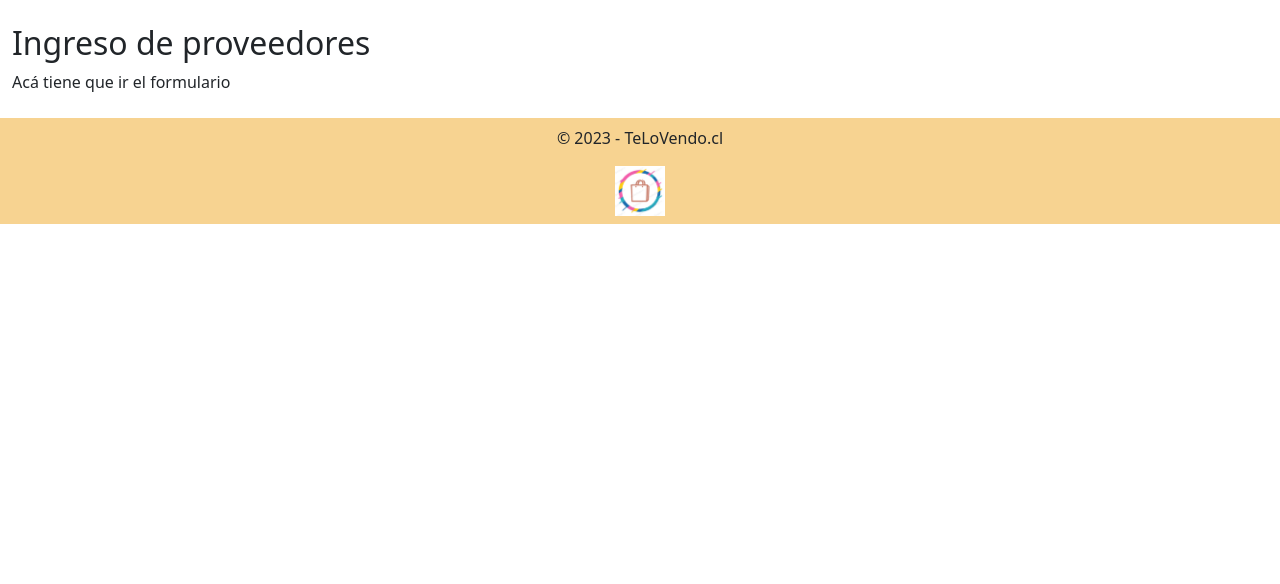
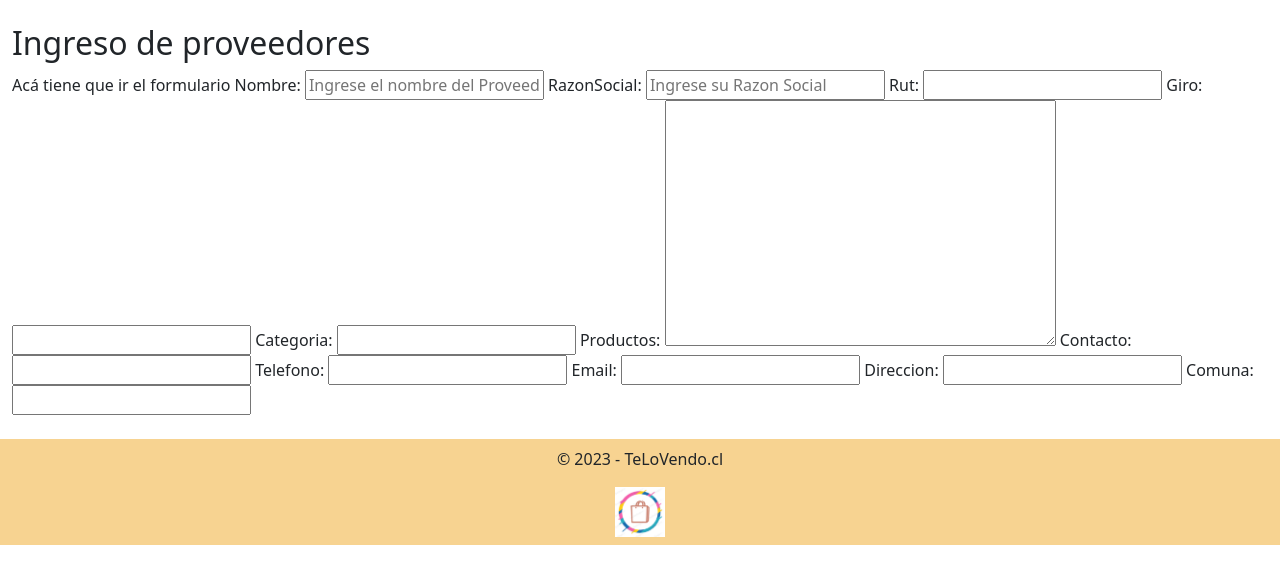
Before and after one commit to grupo-2-Bootcamp/telovendo, a Django app: page /contactoproveedores in a window 1280 px wide. Shown: the part 56-640 px from the top of the page. Run offline with Django 4.2, Linux system fonts and the light colour scheme.

Commit message:
Mejora de form y primer intento de formulario

```diff
--- a/website/telovendo/form.py
+++ b/website/telovendo/form.py
@@ -1,29 +1,76 @@
 from django import forms
 
 class FormularioProveedores(forms.Form):
-    nombre_proveedor: forms.CharField(label="Nombre", required = True, max_length=50,
-                                      error_messages={
-                                          'required': 'El nombre del Proveedor es Obligatorio',
-                                          'max_length': 'El nombre debe tener como maximo 50 caracteres',
-                                      },
-                                      widget= forms.TextInput(attrs={
-                                          'placeholder': 'Ingrese el nombre del Proveedor'
-                                      }))
-    razon_social: forms.CharField(label="RazonSocial", required = True, min_length= 5, max_length=50,
-                                  error_messages={
-                                          'required': 'La razon social es Obligatorio',
-                                          'min_length': 'La razon social debe tener al menos 5 caracteres de largo',
-                                          'max_length': 'La razon social debe tener como maximo 50 caracteres',
-                                      },
-                                      widget= forms.TextInput(attrs={
-                                          'placeholder': 'Ingrese su Razon Social'
-                                      }))
-    rut: forms.CharField(label="Rut", required = True)
-    giro: forms.CharField(label="Giro", required = True)
-    categoria: forms.CharField(label="Categoria", required = True)
-    productos: forms.CharField(label="Productos", required = True)
-    contacto: forms.CharField(label="Contacto", required = True)
-    telefono: forms.CharField(label="Telefono", required = True)
-    email: forms.CharField(label="Email", required = True)
-    direccion: forms.CharField(label="Direccion", required = True)
-    comuna: forms.CharField(label="Comuna", required = True)
+    nombre_proveedor = forms.CharField  (label="Nombre", required = True, max_length=50,
+                                        error_messages={
+                                            'required': 'El nombre del Proveedor es Obligatorio',
+                                            'max_length': 'El nombre debe tener como maximo 50 caracteres',
+                                        },
+                                        widget= forms.TextInput(attrs={
+                                            'placeholder': 'Ingrese el nombre del Proveedor'})
+                                        )
+    razon_social = forms.CharField      (label="RazonSocial", required = True, min_length= 5, max_length=50,
+                                        error_messages={
+                                            'required': 'La razon social es Obligatorio',
+                                            'min_length': 'La razon social debe tener al menos 5 caracteres de largo',
+                                            'max_length': 'La razon social debe tener como maximo 50 caracteres',
+                                        },
+                                        widget= forms.TextInput(attrs={
+                                            'placeholder': 'Ingrese su Razon Social'})
+                                        )
+    rut = forms.CharField               (label="Rut", required = True, max_length=12,
+                                        error_messages={
+                                            'required': 'Ingrese el RUT del proveedor',
+                                            'max_length': 'El RUT no puede tener más de 12 caracteres'
+                                        },
+                                        widget= forms.TextInput(attrs={'placeholder':''})
+                                        )
+    giro = forms.CharField              (label="Giro", required = True, max_length=30,
+                                        error_messages={
+                                            'required': 'El giro es requerido',
+                                            'max_length': 'El giro no puede tener más de 30 caracteres'
+                                        },
+                                        widget= forms.TextInput(attrs={'placeholder':''})
+                                        )
+    categoria = forms.CharField         (label="Categoria", required = True,
+                                        error_messages={
+                                            'required': 'Tiene que indicar la categoría de productos',
+                                        },
+                                        widget= forms.TextInput
+                                        )
+    productos = forms.CharField         (label="Productos", required = True,
+                                        error_messages={
+                                            'required': 'Tiene que indicar los productos a proveer',
+                                        },
+                                        widget= forms.Textarea
+                                        )
+    contacto = forms.CharField          (label="Contacto", required = True,
+                                        error_messages={
+                                            'required': 'Tiene que indicar el nombre del contacto',
+                                        },
+                                        widget= forms.TextInput
+                                        )
+    telefono = forms.CharField          (label="Telefono", required = True,
+                                        error_messages={
+                                            'required': 'Tiene que indicar el teléfono de contacto',
+                                        },
+                                        widget= forms.TextInput
+                                        )
+    email = forms.CharField             (label="Email", required = True,
+                                        error_messages={
+                                            'required': 'Tiene que indicar el email de contacto',
+                                        },
+                                        widget= forms.TextInput
+                                        )
+    direccion = forms.CharField         (label="Direccion", required = True,
+                                        error_messages={
+                                            'required': 'Tiene que indicar la dirección del proveedor',
+                                        },
+                                        widget= forms.TextInput(attrs={'placeholder':''})
+                                        )
+    comuna = forms.CharField            (label="Comuna", required = True,
+                                        error_messages={
+                                            'required': 'Tiene que indicar la comuna del proveedor',
+                                        },
+                                        widget= forms.TextInput(attrs={'placeholder':''})
+                                        )
--- a/website/telovendo/templates/telovendo/contactoproveedores.html
+++ b/website/telovendo/templates/telovendo/contactoproveedores.html
@@ -3,5 +3,118 @@
     {% block content %}
     <div>
         Acá tiene que ir el formulario
+
+        <tr>
+            <th><label for="id_nombre_proveedor">Nombre:</label></th>
+            <td>
+
+              <input type="text" name="nombre_proveedor" placeholder="Ingrese el nombre del Proveedor" maxlength="50" required id="id_nombre_proveedor">
+
+
+            </td>
+          </tr>
+
+          <tr>
+            <th><label for="id_razon_social">RazonSocial:</label></th>
+            <td>
+
+              <input type="text" name="razon_social" placeholder="Ingrese su Razon Social" maxlength="50" minlength="5" required id="id_razon_social">
+
+
+            </td>
+          </tr>
+
+          <tr>
+            <th><label for="id_rut">Rut:</label></th>
+            <td>
+
+              <input type="text" name="rut" placeholder="" maxlength="12" required id="id_rut">
+
+
+            </td>
+          </tr>
+
+          <tr>
+            <th><label for="id_giro">Giro:</label></th>
+            <td>
+
+              <input type="text" name="giro" placeholder="" maxlength="30" required id="id_giro">
+
+
+            </td>
+          </tr>
+
+          <tr>
+            <th><label for="id_categoria">Categoria:</label></th>
+            <td>
+
+              <input type="text" name="categoria" required id="id_categoria">
+
+
+            </td>
+          </tr>
+
+          <tr>
+            <th><label for="id_productos">Productos:</label></th>
+            <td>
+
+              <textarea name="productos" cols="40" rows="10" required id="id_productos">
+        </textarea>
+
+
+            </td>
+          </tr>
+
+          <tr>
+            <th><label for="id_contacto">Contacto:</label></th>
+            <td>
+
+              <input type="text" name="contacto" required id="id_contacto">
+
+
+            </td>
+          </tr>
+
+          <tr>
+            <th><label for="id_telefono">Telefono:</label></th>
+            <td>
+
+              <input type="text" name="telefono" required id="id_telefono">
+
+
+            </td>
+          </tr>
+
+          <tr>
+            <th><label for="id_email">Email:</label></th>
+            <td>
+
+              <input type="text" name="email" required id="id_email">
+
+
+            </td>
+          </tr>
+
+          <tr>
+            <th><label for="id_direccion">Direccion:</label></th>
+            <td>
+
+              <input type="text" name="direccion" placeholder="" required id="id_direccion">
+
+
+            </td>
+          </tr>
+
+          <tr>
+            <th><label for="id_comuna">Comuna:</label></th>
+            <td>
+
+              <input type="text" name="comuna" placeholder="" required id="id_comuna">
+
+
+
+
+            </td>
+          </tr>
     </div>
     {% endblock %}
```
